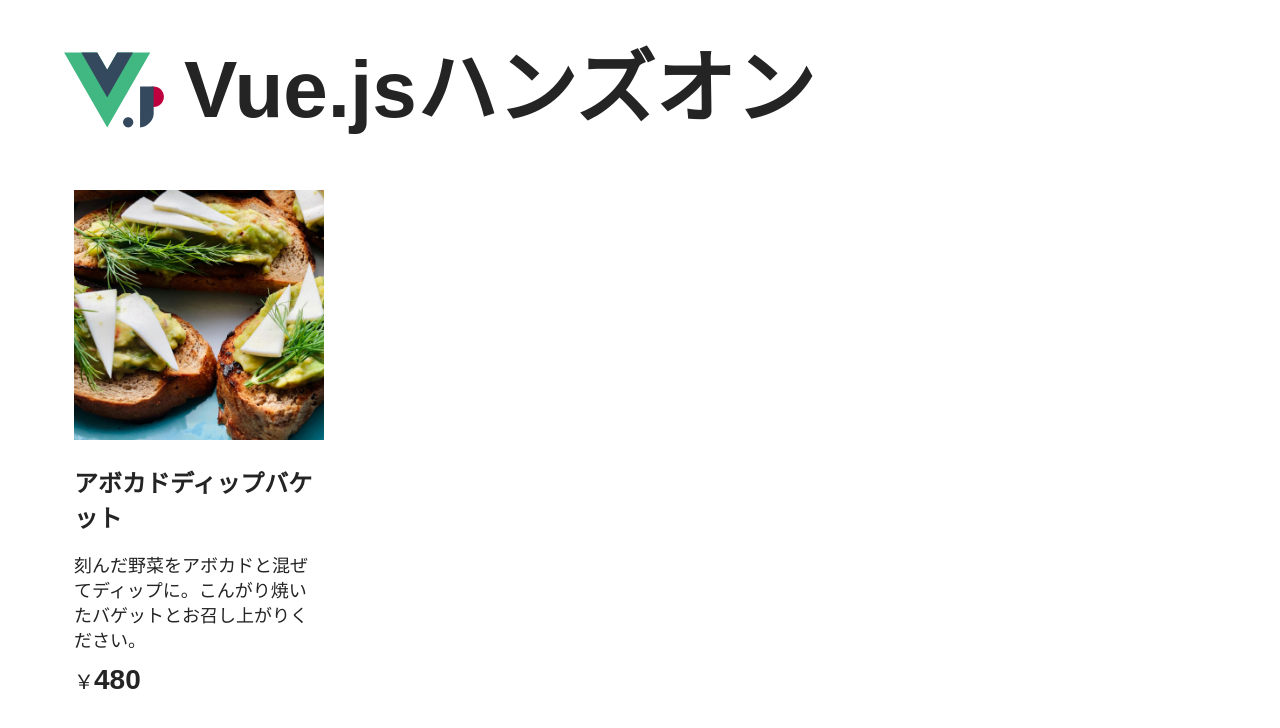
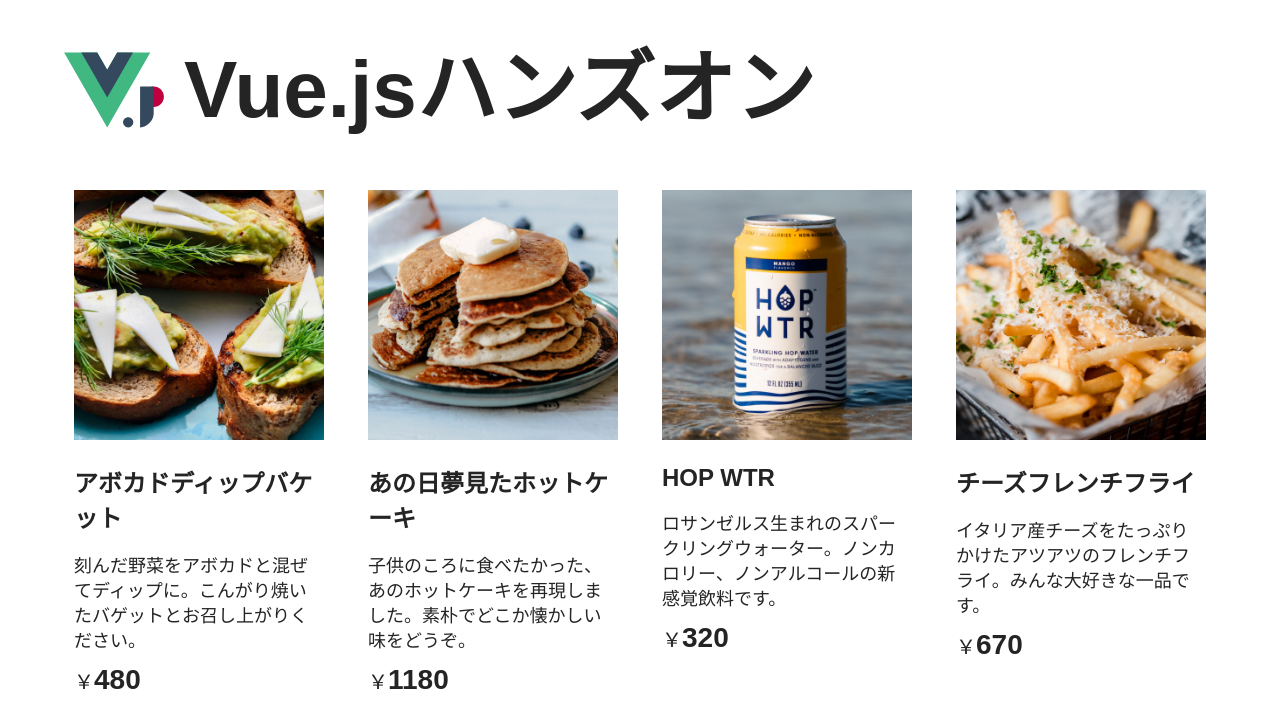
Before and after one commit to ryuyakamioka/vue3-lab, a Vue app: page / in a window 1280 px wide. Shown: the top 728 px of the page. Built offline with nearby package versions, Linux system fonts and the light colour scheme.

Commit message:
商品を複数表示

```diff
--- a/src/App.vue
+++ b/src/App.vue
@@ -1,13 +1,39 @@
 <script setup lang="ts">
 import { ref } from 'vue'
-const item = ref({
+const items = ref([
+  {
     id: 1,
     name: 'アボカドディップバケット',
     description:
       '刻んだ野菜をアボカドと混ぜてディップに。こんがり焼いたバゲットとお召し上がりください。',
     price: 480,
     image: '/images/item1.jpg'
-})
+  },
+  {
+    id: 2,
+    name: 'あの日夢見たホットケーキ',
+    description:
+      '子供のころに食べたかった、あのホットケーキを再現しました。素朴でどこか懐かしい味をどうぞ。',
+    price: 1180,
+    image: '/images/item2.jpg'
+  },
+  {
+    id: 3,
+    name: 'HOP WTR',
+    description:
+      'ロサンゼルス生まれのスパークリングウォーター。ノンカロリー、ノンアルコールの新感覚飲料です。',
+    price: 320,
+    image: '/images/item3.jpg'
+  },
+  {
+    id: 4,
+    name: 'チーズフレンチフライ',
+    description:
+      'イタリア産チーズをたっぷりかけたアツアツのフレンチフライ。みんな大好きな一品です。',
+    price: 670,
+    image: '/images/item4.jpg'
+  }
+])
 </script>
 
 <template>
@@ -17,6 +43,7 @@
   </header>
 
   <main class="main">
+    <template v-for="item in items" :key="item.id">
       <div class="item">
         <div class="thumbnail">
           <img :src="item.image" alt="">
@@ -27,6 +54,7 @@
           <span>￥<span class="price">{{ item.price }}</span></span>
         </div>
       </div>
+    </template>
   </main>
 </template>
 
```
Lines whose indentation alone changed are shown as unchanged.
